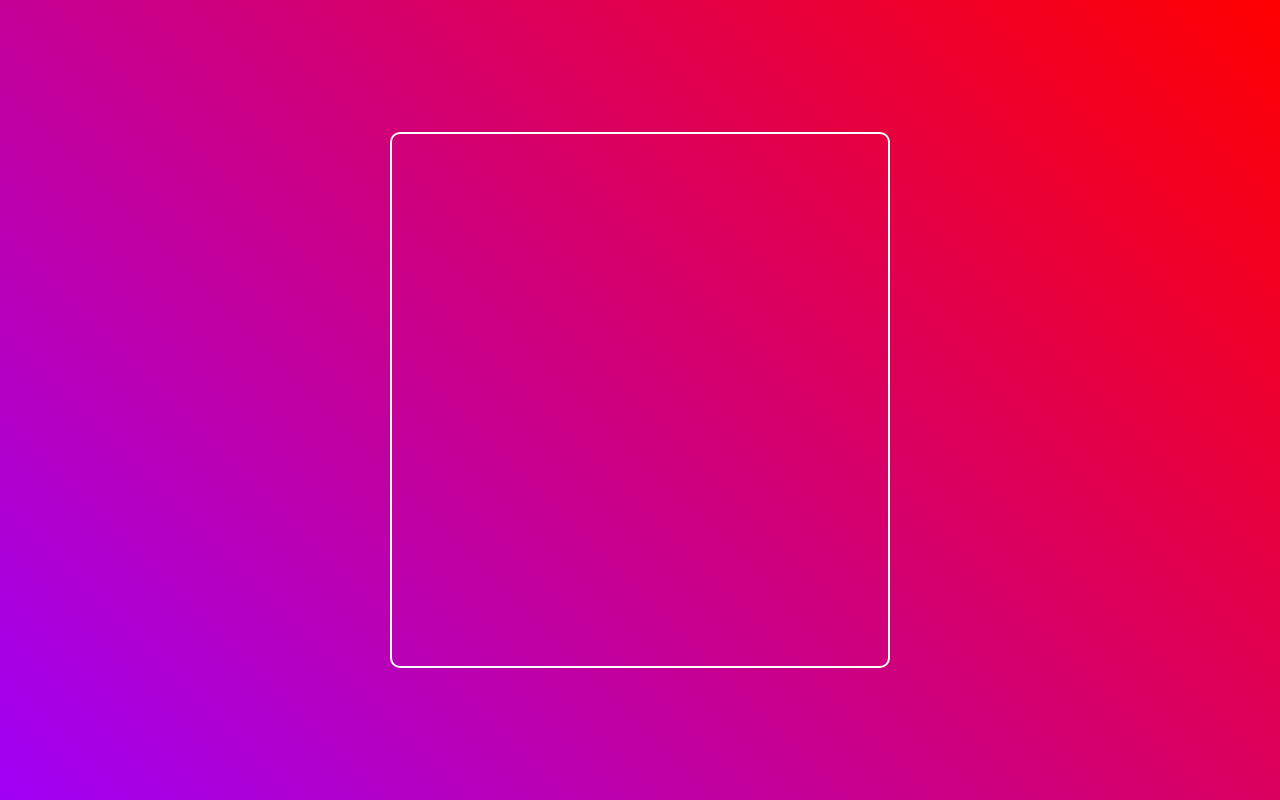
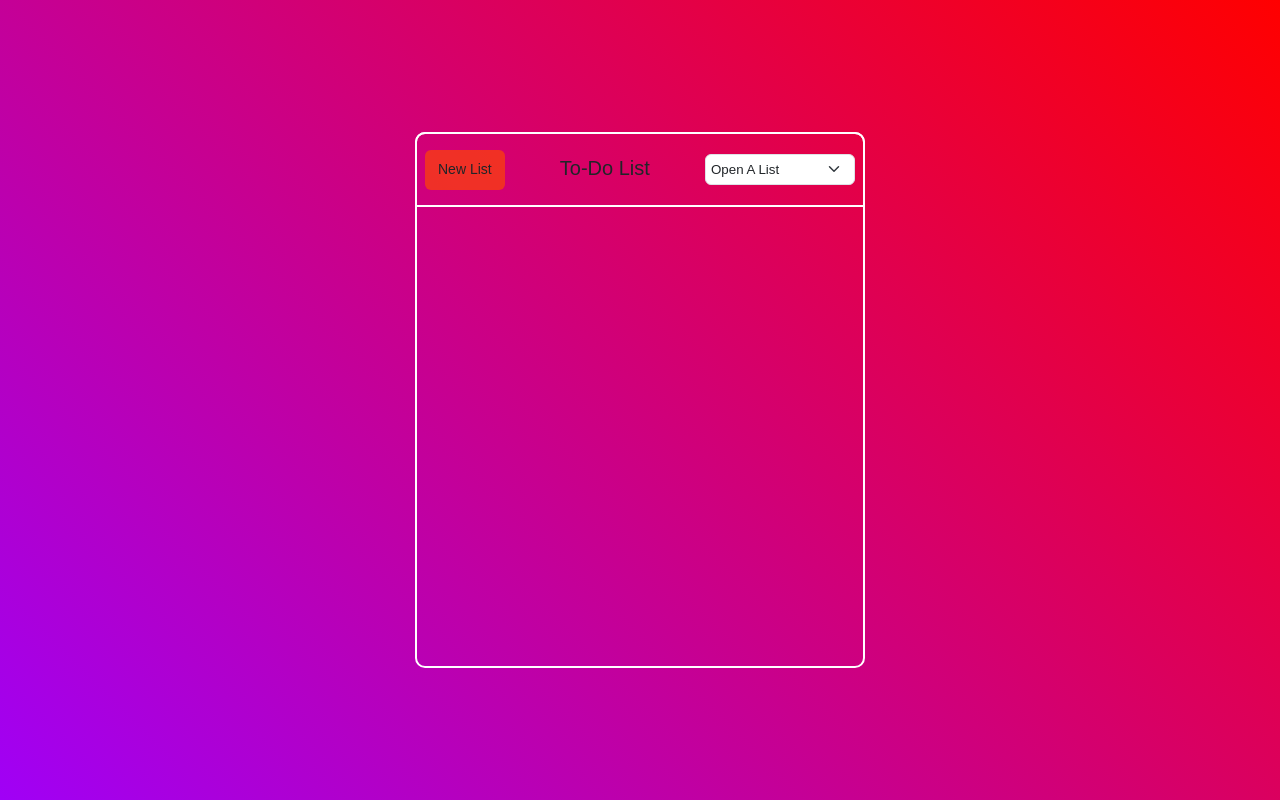
Before and after one commit to NunerCity21/JavascriptProjects, a plain HTML site: page TODO_Local/index.html in a window 1280 px wide. Drawn offline with nearby package versions, Linux system fonts and the light colour scheme; a web font is replaced by a local one.

Commit message:
PROJECT 1: To-Do App | Made the Body And Header. The Header Consists Of A Button To Make A New List, With A Header (To-Do List) And A Dropdown That Lets You Open Lists.

```diff
--- a/TODO_Local/index.html
+++ b/TODO_Local/index.html
@@ -7,12 +7,21 @@
     <link href="https://cdn.jsdelivr.net/npm/bootstrap@5.3.2/dist/css/bootstrap.min.css" rel="stylesheet" integrity="sha384-T3c6CoIi6uLrA9TneNEoa7RxnatzjcDSCmG1MXxSR1GAsXEV/Dwwykc2MPK8M2HN" crossorigin="anonymous">
     <script src="https://kit.fontawesome.com/f0255b4da6.js" crossorigin="anonymous"></script>
     <link rel="icon" href="clipboard-list-solid.svg" type="image/x-icon">
+    <link rel="stylesheet" href="https://fonts.googleapis.com/css2?family=Emblema+One&display=swap">
     <link href="style.css" rel="stylesheet">
     <script src="script.js" type="text/javascript"></script>
 </head>
 <body>
     <div id="mainDiv" class="container d-flex align-items-center justify-content-center custom-size">
-
+        <div id="header" class="d-flex justify-content-between align-items-center">
+            <button class="btn ms-2">New List</button> <!-- Added ms-2 for margin-left -->
+            <h5 class="text-center mx-4 pt-1">To-Do List</h5>
+            <div class="d-flex flex-column align-items-end">
+                <select id="lists" class="form-select me-2" aria-label="Open A List"> <!-- Added aria-label for accessibility -->
+                    <option value="choose">Open A List</option>
+                </select>
+            </div>
+        </div>
     </div>
     <script src="https://cdn.jsdelivr.net/npm/bootstrap@5.3.2/dist/js/bootstrap.bundle.min.js" integrity="sha384-C6RzsynM9kWDrMNeT87bh95OGNyZPhcTNXj1NW7RuBCsyN/o0jlpcV8Qyq46cDfL" crossorigin="anonymous"></script>
 </body>
--- a/TODO_Local/style.scss
+++ b/TODO_Local/style.scss
@@ -4,24 +4,49 @@ body {
     height: 100vh;
     width: 100vw;
     background: linear-gradient(45deg, #a000f6, #ff0000);
+    font-family: 'Emblema One', sans-serif;
 }
 
 #mainDiv {
     height: 67vh;
-    max-width: 500px;
+    max-width: 450px;
     position: absolute;
     top: 50%;
     left: 50%;
     transform: translate(-50%, -50%);
-    display: flex;
-    flex-direction: column;
-    align-items: center;
-    justify-content: center;
     border: 2px solid #fff;
     border-radius: 10px;
 }
 
+#header {
+    border: 2px solid #fff;
+    border-radius: 10px 10px 0 0;
+    width: 450px;
+    height: 75px;
+    position: absolute;
+    top: -2px; /* Half of the header's height to make it overlap */
+    display: flex;
+    align-items: center;
+}
+
+#heaader > h5 {
+    border: 2px solid #fff;
+    border-radius: 10px;
+}
+
+#lists {
+    font-size: smaller;
+    padding: 5px;
+    width: 150px; /* Set the width to control the dropdown size */
+}
+
+.btn {
+    font-size: 14px;
+    height: 40px; /* Make the button the same height as the select tag */
+    background-color: rgba(255, 72, 0, 0.674); /* 0.5 alpha corresponds to 50% transparency */
+}
+
 
 .custom-size {
-    max-width: 500px;
+    max-width: 100%;
 }
```
Also changed, not shown: README.md, TODO_Local/style.css, 2 other files.
